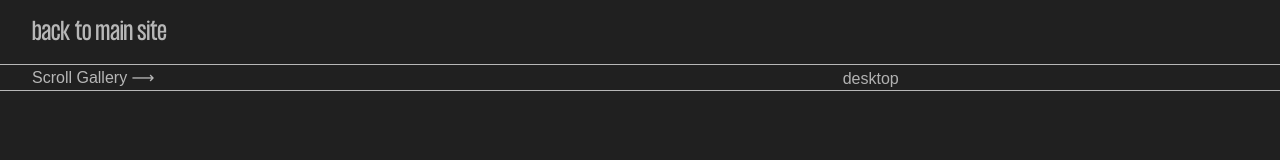
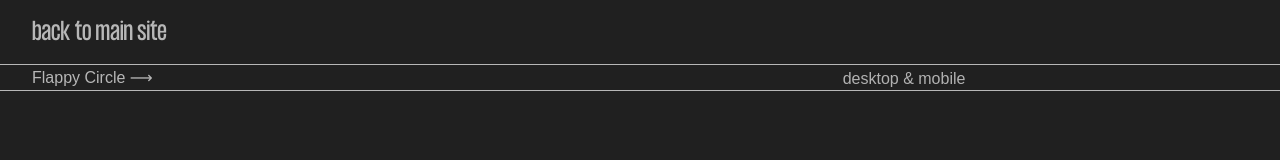
Before and after one commit to irxd/projects, a website built with Vite: page index.html in a window 1280 px wide. Shown: the top 160 px of the page. Built offline with nearby package versions, Linux system fonts and the light colour scheme.

Commit message:
Update index.html

```diff
--- a/index.html
+++ b/index.html
@@ -15,8 +15,8 @@
       </div>
       <div class="divider nav-divider"></div>
       <div class="row">
-        <div class="col"><a href="https://irxd.github.io/experiment/scroll-gallery/">Scroll Gallery ⟶</a></div>
-        <div class="col">desktop</div>
+        <div class="col"><a href="https://irxd.github.io/flappy-circle/">Flappy Circle ⟶</a></div>
+        <div class="col">desktop & mobile</div>
       </div>
       <div class="divider"></div>
     </div>
```
